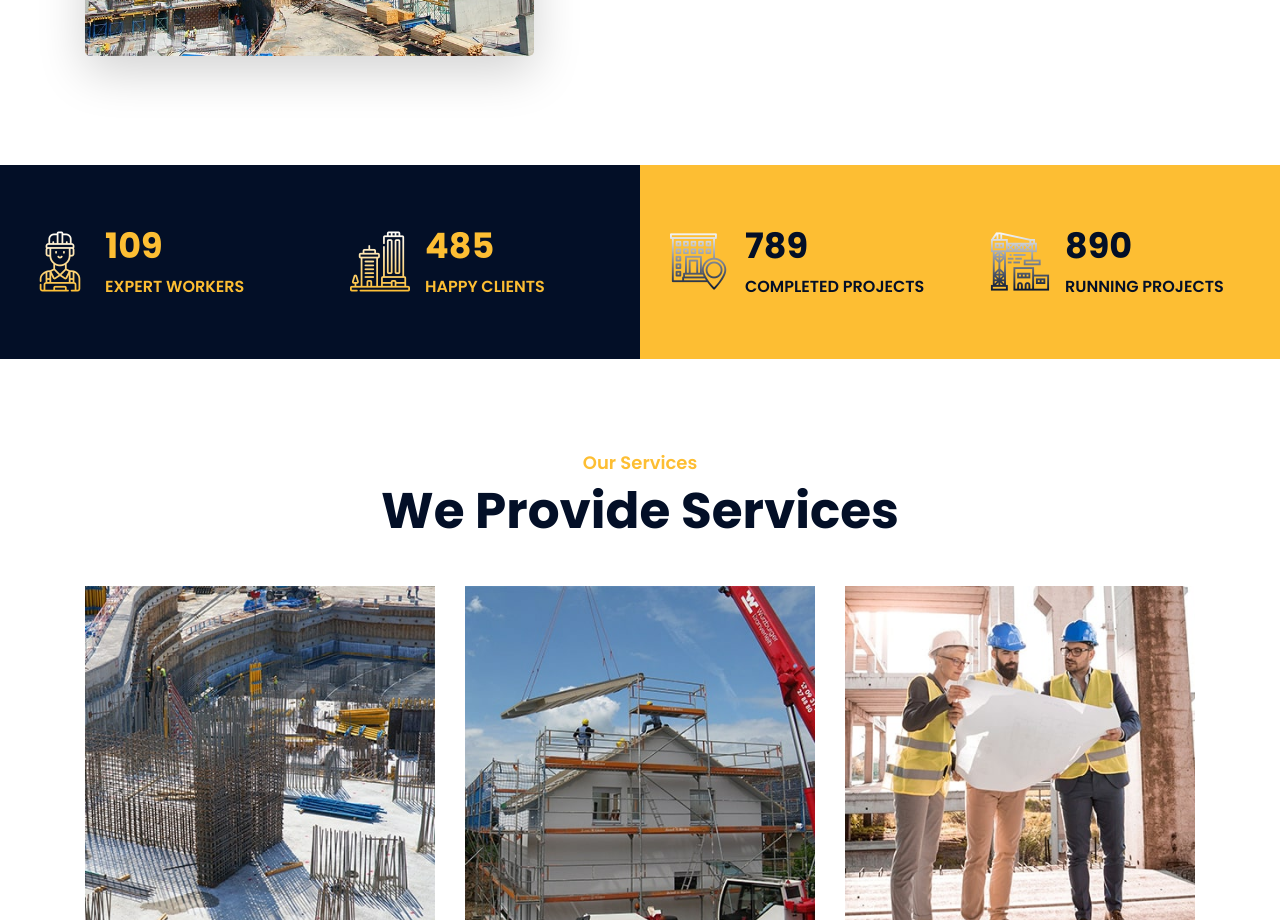
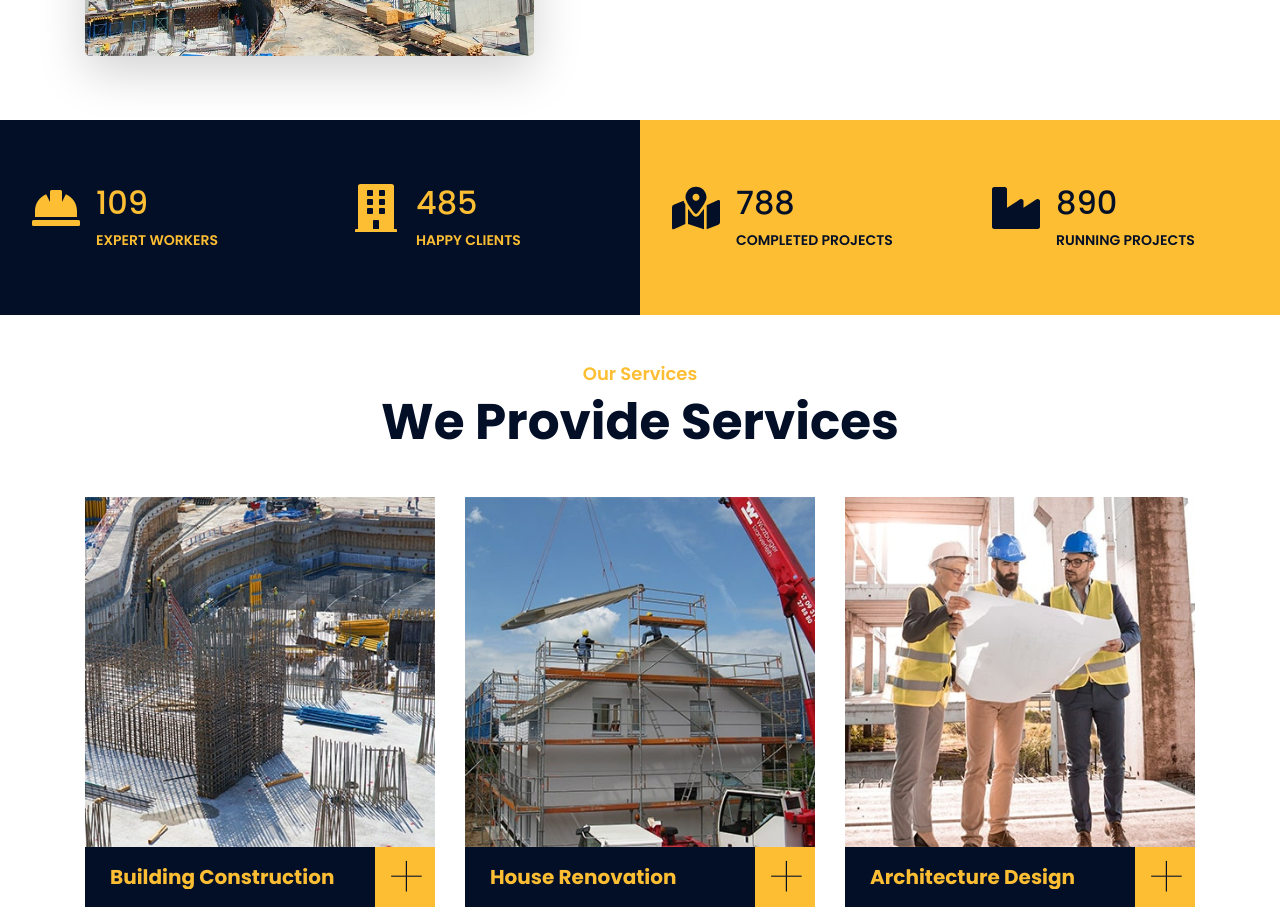
Before and after one commit to Leo42night/starplus-frontend, a React (Vite) app: page / in a window 1280 px wide. Shown: the part 1540-2460 px from the top of the page. Built offline with nearby package versions, Linux system fonts and the light colour scheme.

Commit message:
Fix Fact

```diff
--- a/public/css/style.css
+++ b/public/css/style.css
@@ -4,7 +4,7 @@
 body {
   color: #666666;
   background: #dddddd;
-    font-family: 'Poppins', sans-serif;
+  font-family: "Poppins", sans-serif;
   font-weight: 400;
 }
 
@@ -19,7 +19,7 @@ h6 {
 
 a {
   color: #666666;
-    transition: .3s;
+  transition: 0.3s;
 }
 
 a:hover,
@@ -68,9 +68,8 @@ a:focus {
 }
 
 .btn {
-    transition: .3s;
-}
-
+  transition: 0.3s;
+}
 
 /**********************************/
 /********** Top Bar CSS ***********/
@@ -149,14 +148,13 @@ a:focus {
   }
 }
 
-
 /**********************************/
 /*********** Nav Bar CSS **********/
 /**********************************/
 .nav-bar {
   position: relative;
   background: #fdbe33;
-    transition: .3s;
+  transition: 0.3s;
 }
 
 .nav-bar.nav-sticky {
@@ -164,7 +162,7 @@ a:focus {
   top: 0;
   width: 100%;
   max-width: 1366px;
-    box-shadow: 0 2px 5px rgba(0, 0, 0, .3);
+  box-shadow: 0 2px 5px rgba(0, 0, 0, 0.3);
   z-index: 999;
 }
 
@@ -250,7 +248,6 @@ a:focus {
   }
 }
 
-
 /*******************************/
 /******** Carousel CSS *********/
 /*******************************/
@@ -260,7 +257,6 @@ button:focus {
   border: none !important;
   box-shadow: none !important;
 }
-
 
 /*******************************/
 /******* Page Header CSS *******/
@@ -346,7 +342,6 @@ button:focus {
   }
 }
 
-
 /*******************************/
 /******* Section Header ********/
 /*******************************/
@@ -376,12 +371,11 @@ button:focus {
   }
 }
 
-
 /*******************************/
 /********* Feature CSS *********/
 /*******************************/
 .feature-bg-dark h1 {
-    color:  #fdbe33;
+  color: #fdbe33;
 }
 
 .feature-bg-dark {
@@ -412,74 +406,96 @@ button:focus {
   color: #fdbe33;
 }
 
-
-
 /*******************************/
 /********** Fact CSS ***********/
 /*******************************/
-.fact {
-    position: relative;
-    width: 100%;
-    padding: 45px 0;
-}
-
-.fact .col-6 {
+.fact-section {
+  width: 100%;
+}
+
+.fact-container {
+  display: grid;
+  grid-template-columns: 1fr;
+}
+
+@media (min-width: 768px) {
+  .fact-container {
+    grid-template-columns: repeat(2, 1fr);
+  }
+}
+
+.fact-left {
+  background-color: #030f27;
+  color: #fdbe33;
+  padding: 4rem 1rem;
+}
+
+.fact-right {
+  background-color: #fdbe33;
+  color: #030f27;
+  padding: 4rem 1rem;
+}
+
+.fact-grid {
+  display: grid;
+  grid-template-columns: repeat(2, 1fr);
+  gap: 2rem;
+}
+
+.fact-item {
   display: flex;
   align-items: flex-start;
 }
 
-.fact .fact-icon {
-    position: relative;
-    margin: 7px 15px 0 15px;
-    width: 60px;
+.fact-icon {
+  font-size: 3rem;
+  margin: 0 1rem;
   display: flex;
   align-items: center;
   justify-content: center;
 }
 
-.fact .fact-icon [class^="flaticon-"]::before {
-    margin: 0;
-    font-size: 60px;
-    line-height: 60px;
-    background-image: linear-gradient(#ffffff, #fdbe33);
-    -webkit-background-clip: text;
-    -webkit-text-fill-color: transparent;
-}
-
-.fact .fact-right .fact-icon [class^="flaticon-"]::before {
-    background-image: linear-gradient(#ffffff, #030f27);
-}
-
-.fact .fact-left,
-.fact .fact-right {
-    padding-top: 60px;
-    padding-bottom: 60px;
-}
-
-.fact .fact-text h2 {
-    font-size: 35px;
-    font-weight: 700;
-}
-
-.fact .fact-text p {
-    margin: 0;
-    font-size: 16px;
+.fact-left .fact-text h2 {
+  color: #fdbe33;
+}
+
+.fact-right .fact-text h2 {
+  color: #030f27;
+}
+
+.fact-text p {
+  margin: 0;
+  font-size: 0.875rem;
   font-weight: 600;
   text-transform: uppercase;
 }
 
-.fact .fact-left {
-    color: #fdbe33;
-    background: #030f27;
-}
-
-.fact .fact-right {
-    color: #030f27;
-    background: #fdbe33;
-}
-
-.fact .fact-left h2 {
-    color: #fdbe33;
+/* Animasi untuk div kiri */
+@keyframes slideLeftToRight {
+    from {
+      transform: translateX(-100%);
+    }
+    to {
+      transform: translateX(0);
+    }
+  }
+
+  /* Animasi untuk div kanan */
+  @keyframes slideRightToLeft {
+    from {
+      transform: translateX(100%);
+    }
+    to {
+      transform: translateX(0);
+    }
+  }
+
+  .fact-left {
+    animation: slideLeftToRight 1s ease-out;
+  }
+
+  .fact-right {
+    animation: slideRightToLeft 1s ease-out;
   }
 
 
@@ -518,8 +534,8 @@ button:focus {
   display: flex;
   align-items: center;
   justify-content: center;
-    background: rgba(3, 15, 39, .7);
-    transition: .5s;
+  background: rgba(3, 15, 39, 0.7);
+  transition: 0.5s;
   opacity: 0;
 }
 
@@ -568,13 +584,12 @@ button:focus {
   color: #030f27;
   background: #fdbe33;
   border-radius: 0;
-    transition: .3s;
+  transition: 0.3s;
 }
 
 .service .service-item:hover a.btn {
   color: #ffffff;
 }
-
 
 /*******************************/
 /********** Video CSS **********/
@@ -584,7 +599,8 @@ button:focus {
   margin: 45px 0;
   height: 100%;
   min-height: 500px;
-    background: linear-gradient(rgba(3, 15, 39, .9), rgba(3, 15, 39, .9)), url(../img/carousel-1.jpg);
+  background: linear-gradient(rgba(3, 15, 39, 0.9), rgba(3, 15, 39, 0.9)),
+    url(../img/carousel-1.jpg);
   background-attachment: fixed;
   background-position: center;
   background-repeat: no-repeat;
@@ -696,7 +712,6 @@ button:focus {
   opacity: 1;
 }
 
-
 /*******************************/
 /*********** Team CSS **********/
 /*******************************/
@@ -725,14 +740,14 @@ button:focus {
   padding: 25px 15px;
   text-align: center;
   background: #030f27;
-    transition: .5s;
+  transition: 0.5s;
 }
 
 .team .team-text h2 {
   font-size: 20px;
   font-weight: 600;
   color: #fdbe33;
-    transition: .5s;
+  transition: 0.5s;
 }
 
 .team .team-text p {
@@ -774,27 +789,26 @@ button:focus {
 .team .team-item:hover .team-social a:first-child {
   background: #00acee;
   left: 50px;
-    transition: .3s 0s;
+  transition: 0.3s 0s;
 }
 
 .team .team-item:hover .team-social a:nth-child(2) {
   background: #3b5998;
   left: 50px;
-    transition: .3s .1s;
+  transition: 0.3s 0.1s;
 }
 
 .team .team-item:hover .team-social a:nth-child(3) {
   background: #0e76a8;
   left: 50px;
-    transition: .3s .2s;
+  transition: 0.3s 0.2s;
 }
 
 .team .team-item:hover .team-social a:nth-child(4) {
   background: #3f729b;
   left: 50px;
-    transition: .3s .3s;
-}
-
+  transition: 0.3s 0.3s;
+}
 
 /*******************************/
 /*********** FAQs CSS **********/
@@ -815,7 +829,7 @@ button:focus {
   width: 1px;
   height: 100%;
   top: 0;
-    left: calc(50% - .5px);
+  left: calc(50% - 0.5px);
   background: #fdbe33;
 }
 
@@ -827,7 +841,7 @@ button:focus {
   padding-left: 15px;
 }
 
-@media(max-width: 767.98px) {
+@media (max-width: 767.98px) {
   .faqs .row::after {
     display: none;
   }
@@ -865,8 +879,8 @@ button:focus {
   color: #121518;
   font-size: 16px;
   line-height: 40px;
-    border: 1px solid rgba(0, 0, 0, .1);
-    transition: .5s;
+  border: 1px solid rgba(0, 0, 0, 0.1);
+  transition: 0.5s;
 }
 
 .faqs .card-header [data-toggle="collapse"][aria-expanded="true"] {
@@ -874,33 +888,32 @@ button:focus {
 }
 
 .faqs .card-header [data-toggle="collapse"]:after {
-    font-family: 'font Awesome 5 Free';
+  font-family: "font Awesome 5 Free";
   content: "\f067";
   float: right;
   color: #fdbe33;
   font-size: 12px;
   font-weight: 900;
-    transition: .5s;
+  transition: 0.5s;
 }
 
 .faqs .card-header [data-toggle="collapse"][aria-expanded="true"]:after {
-    font-family: 'font Awesome 5 Free';
+  font-family: "font Awesome 5 Free";
   content: "\f068";
   float: right;
   color: #030f27;
   font-size: 12px;
   font-weight: 900;
-    transition: .5s;
+  transition: 0.5s;
 }
 
 .faqs .card-body {
   padding: 20px 25px;
   font-size: 16px;
   background: #ffffff;
-    border: 1px solid rgba(0, 0, 0, .1);
+  border: 1px solid rgba(0, 0, 0, 0.1);
   border-top: none;
 }
-
 
 /*******************************/
 /******* Testimonial CSS *******/
@@ -910,7 +923,8 @@ button:focus {
   margin: 45px 0;
   padding: 90px 0;
   text-align: center;
-    background: linear-gradient(rgba(3, 15, 39, .9), rgba(3, 15, 39, .9)), url(../img/carousel-1.jpg);
+  background: linear-gradient(rgba(3, 15, 39, 0.9), rgba(3, 15, 39, 0.9)),
+    url(../img/carousel-1.jpg);
   background-attachment: fixed;
   background-position: center;
   background-repeat: no-repeat;
@@ -934,7 +948,7 @@ button:focus {
 .testimonial .testimonial-slider-nav .slick-slide {
   position: relative;
   opacity: 0;
-    transition: .5s;
+  transition: 0.5s;
 }
 
 .testimonial .testimonial-slider-nav .slick-active {
@@ -992,7 +1006,6 @@ button:focus {
   font-weight: 300;
   margin: 0;
 }
-
 
 /*******************************/
 /*********** Blog CSS **********/
@@ -1055,7 +1068,7 @@ button:focus {
   color: #030f27;
   background: #fdbe33;
   border-radius: 0;
-    transition: .3s;
+  transition: 0.3s;
 }
 
 .blog .blog-item:hover a.btn {
@@ -1118,7 +1131,6 @@ button:focus {
 .blog .pagination .disabled .page-link {
   color: #999999;
 }
-
 
 /*******************************/
 /******* Single Post CSS *******/
@@ -1272,7 +1284,7 @@ button:focus {
   color: #030f27;
   background: #fdbe33;
   font-size: 16px;
-    transition: .3s;
+  transition: 0.3s;
 }
 
 .single .related-slider .owl-nav .owl-prev:hover,
@@ -1379,7 +1391,6 @@ button:focus {
   background: #030f27;
 }
 
-
 /**********************************/
 /*********** Sidebar CSS **********/
 /**********************************/
@@ -1388,7 +1399,7 @@ button:focus {
   width: 100%;
 }
 
-@media(max-width: 991.98px) {
+@media (max-width: 991.98px) {
   .sidebar {
     margin-top: 45px;
   }
@@ -1442,7 +1453,7 @@ button:focus {
   background: none;
   border-radius: 0;
   border: none;
-    transition: .3s;
+  transition: 0.3s;
 }
 
 .sidebar .search-widget .btn:hover {
@@ -1503,8 +1514,8 @@ button:focus {
 
 .sidebar .category-widget ul li::before {
   position: absolute;
-    content: '\f105';
-    font-family: 'Font Awesome 5 Free';
+  content: "\f105";
+  font-family: "Font Awesome 5 Free";
   font-weight: 900;
   color: #fdbe33;
   left: 1px;
@@ -1543,13 +1554,12 @@ button:focus {
 
 .sidebar .image-widget img {
   max-width: 100%;
-    transition: .3s;
+  transition: 0.3s;
 }
 
 .sidebar .image-widget img:hover {
   transform: scale(1.1);
 }
-
 
 /*******************************/
 /******** Portfolio CSS ********/
@@ -1580,7 +1590,7 @@ button:focus {
   border-radius: 0;
   background: #fdbe33;
   border: none;
-    transition: .3s;
+  transition: 0.3s;
 }
 
 .portfolio #portfolio-flters li:hover,
@@ -1596,7 +1606,7 @@ button:focus {
 .portfolio .load-more .btn {
   padding: 15px 35px;
   font-size: 16px;
-    transition: .3s;
+  transition: 0.3s;
 }
 
 .portfolio .load-more .btn:hover {
@@ -1618,7 +1628,7 @@ button:focus {
 
 .portfolio .portfolio-img img {
   width: 100%;
-    transition: .3s;
+  transition: 0.3s;
 }
 
 .portfolio .portfolio-item:hover img {
@@ -1635,8 +1645,8 @@ button:focus {
   display: flex;
   align-items: center;
   justify-content: center;
-    background: rgba(3, 15, 39, .7);
-    transition: .5s;
+  background: rgba(3, 15, 39, 0.7);
+  transition: 0.5s;
   opacity: 0;
 }
 
@@ -1685,14 +1695,13 @@ button:focus {
   color: #030f27;
   background: #ffffff;
   border-radius: 0;
-    transition: .3s;
+  transition: 0.3s;
 }
 
 .portfolio .portfolio-warp:hover a.btn {
   color: #ffffff;
   background: #fdbe33;
 }
-
 
 /*******************************/
 /********* Contact CSS *********/
@@ -1729,7 +1738,7 @@ button:focus {
   display: flex;
   align-items: flex-start;
   flex-direction: row;
-    border: 1px solid rgba(256, 256, 256, .2);
+  border: 1px solid rgba(256, 256, 256, 0.2);
 }
 
 .contact .contact-item [class^="flaticon-"]::before {
@@ -1770,7 +1779,7 @@ button:focus {
   height: 40px;
   border-radius: 0;
   border-width: 1px;
-    border-color: rgba(256, 256, 256, .4);
+  border-color: rgba(256, 256, 256, 0.4);
   background: transparent;
 }
 
@@ -1779,7 +1788,7 @@ button:focus {
   height: 185px;
   border-radius: 0;
   border-width: 1px;
-    border-color: rgba(256, 256, 256, .4);
+  border-color: rgba(256, 256, 256, 0.4);
   background: transparent;
 }
 
@@ -1809,7 +1818,7 @@ button:focus {
   background: #030f27;
   border: none;
   border-radius: 0;
-    transition: .3s;
+  transition: 0.3s;
 }
 
 .contact .contact-form .btn:hover {
@@ -1822,7 +1831,6 @@ button:focus {
   padding: 0;
   list-style-type: none;
 }
-
 
 /*******************************/
 /********* Footer CSS **********/
@@ -1865,7 +1873,7 @@ button:focus {
   display: block;
   margin-bottom: 10px;
   color: #ffffff;
-    transition: .3s;
+  transition: 0.3s;
 }
 
 .footer .footer-link a::before {
@@ -1896,9 +1904,9 @@ button:focus {
   height: 40px;
   padding: 7px 0;
   text-align: center;
-    border: 1px solid rgba(256, 256, 256, .3);
+  border: 1px solid rgba(256, 256, 256, 0.3);
   border-radius: 60px;
-    transition: .3s;
+  transition: 0.3s;
 }
 
 .footer .footer-social a i {
@@ -1940,7 +1948,7 @@ button:focus {
   background: #121518;
   border-radius: 0;
   border: 2px solid #fdbe33;
-    transition: .3s;
+  transition: 0.3s;
 }
 
 .footer .newsletter .btn:hover {
@@ -1953,8 +1961,8 @@ button:focus {
   padding: 15px 0;
   font-size: 0;
   text-align: center;
-    border-top: 1px solid rgba(256, 256, 256, .1);
-    border-bottom: 1px solid rgba(256, 256, 256, .1);
+  border-top: 1px solid rgba(256, 256, 256, 0.1);
+  border-bottom: 1px solid rgba(256, 256, 256, 0.1);
 }
 
 .footer .footer-menu .f-menu a {
@@ -1962,7 +1970,7 @@ button:focus {
   font-size: 16px;
   margin-right: 15px;
   padding-right: 15px;
-    border-right: 1px solid rgba(255, 255, 255, .1);
+  border-right: 1px solid rgba(255, 255, 255, 0.1);
 }
 
 .footer .footer-menu .f-menu a:hover {
@@ -1974,7 +1982,6 @@ button:focus {
   padding-right: 0;
   border-right: none;
 }
-
 
 .footer .copyright {
   padding: 30px 15px;
--- a/src/_root/pages/Home.tsx
+++ b/src/_root/pages/Home.tsx
@@ -5,9 +5,16 @@ import {
   MdOutlineKeyboardArrowLeft,
   MdOutlineKeyboardArrowRight,
 } from "react-icons/md";
-import { FaHardHat, FaBuilding, FaPhoneAlt } from "react-icons/fa";
+import {
+  FaHardHat,
+  FaBuilding,
+  FaPhoneAlt,
+  FaMapMarkedAlt,
+  FaIndustry,
+} from "react-icons/fa";
 
 const Home = () => {
+  // Hero Animation Start
   const images = [
     "img/carousel-1.jpg",
     "img/carousel-2.jpg",
@@ -81,6 +88,67 @@ const Home = () => {
       setIsTransitioning(true);
     }
   }, [current]);
+  // Hero Animation End
+
+  // Fact Animation Start
+  const [expertWorkers, setExpertWorkers] = useState(0);
+  const [happyClients, setHappyClients] = useState(0);
+  const [completedProjects, setCompletedProjects] = useState(0);
+  const [runningProjects, setRunningProjects] = useState(0);
+
+  useEffect(() => {
+    // Animasi angka untuk Expert Workers
+    let count = 0;
+    const interval1 = setInterval(() => {
+      if (count < 109) {
+        count++;
+        setExpertWorkers(count);
+      } else {
+        clearInterval(interval1);
+      }
+    }, 10);
+
+    // Animasi angka untuk Happy Clients
+    count = 0;
+    const interval2 = setInterval(() => {
+      if (count < 485) {
+        count++;
+        setHappyClients(count);
+      } else {
+        clearInterval(interval2);
+      }
+    }, 10);
+
+    // Animasi angka untuk Completed Projects
+    count = 0;
+    const interval3 = setInterval(() => {
+      if (count < 789) {
+        count++;
+        setCompletedProjects(count);
+      } else {
+        clearInterval(interval3);
+      }
+    }, 10);
+
+    // Animasi angka untuk Running Projects
+    count = 0;
+    const interval4 = setInterval(() => {
+      if (count < 890) {
+        count++;
+        setRunningProjects(count);
+      } else {
+        clearInterval(interval4);
+      }
+    }, 10);
+
+    return () => {
+      clearInterval(interval1);
+      clearInterval(interval2);
+      clearInterval(interval3);
+      clearInterval(interval4);
+    };
+  }, []);
+  // Fact Animation End
 
   return (
     <>
@@ -314,50 +382,51 @@ const Home = () => {
       {/* About End */}
 
       {/* <!-- Fact Start --> */}
-      <div className="fact">
-        <div className="container-fluid">
-          <div className="row counters">
-            <div className="col-md-6 fact-left wow slideInLeft">
-              <div className="row">
-                <div className="col-6">
+      <div className="fact-section">
+        <div className="fact-container">
+          {/* Left */}
+          <div className="fact-left">
+            <div className="fact-grid">
+              <div className="fact-item">
                 <div className="fact-icon">
-                    <i className="flaticon-worker"></i>
+                  <FaHardHat />
                 </div>
                 <div className="fact-text">
-                    <h2 data-toggle="counter-up">109</h2>
+                  <h2>{expertWorkers}</h2>
                   <p>Expert Workers</p>
                 </div>
               </div>
-                <div className="col-6">
+              <div className="fact-item">
                 <div className="fact-icon">
-                    <i className="flaticon-building"></i>
+                  <FaBuilding />
                 </div>
                 <div className="fact-text">
-                    <h2 data-toggle="counter-up">485</h2>
+                  <h2>{happyClients}</h2>
                   <p>Happy Clients</p>
                 </div>
               </div>
             </div>
           </div>
-            <div className="col-md-6 fact-right wow slideInRight">
-              <div className="row">
-                <div className="col-6">
+
+          {/* Right */}
+          <div className="fact-right">
+            <div className="fact-grid">
+              <div className="fact-item">
                 <div className="fact-icon">
-                    <i className="flaticon-address"></i>
+                  <FaMapMarkedAlt />
                 </div>
                 <div className="fact-text">
-                    <h2 data-toggle="counter-up">789</h2>
+                  <h2>{completedProjects}</h2>
                   <p>Completed Projects</p>
                 </div>
               </div>
-                <div className="col-6">
+              <div className="fact-item">
                 <div className="fact-icon">
-                    <i className="flaticon-crane"></i>
+                  <FaIndustry />
                 </div>
                 <div className="fact-text">
-                    <h2 data-toggle="counter-up">890</h2>
+                  <h2>{runningProjects}</h2>
                   <p>Running Projects</p>
-                  </div>
                 </div>
               </div>
             </div>
```
Lines whose indentation alone changed are shown as unchanged.
